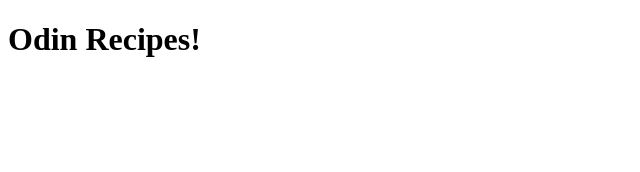
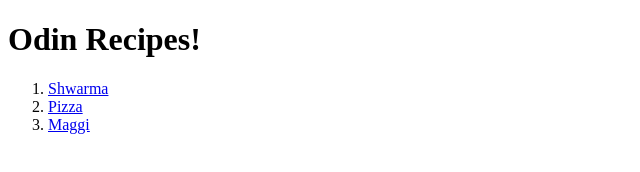
Before and after one commit to xplozion15/odin-recipes, a plain HTML site: page index.html in a window 1280 px wide. Shown: the whole page, without its empty margins (0-640 px from the left). Drawn offline with Linux system fonts and the light colour scheme.

Commit message:
add hyperlinks for the recipe page

```diff
--- a/index.html
+++ b/index.html
@@ -7,6 +7,11 @@
 </head>
 <body>
     <h1>Odin Recipes!</h1>
+    <ol>
+        <li><a href="recipes/shwarma.html">Shwarma</a></li>
+        <li><a href="recipes/pizza.html">Pizza</a></li>
+        <li><a href="recipes/maggi.html">Maggi</a></li>
+    </ol>
 
 </body>
 </html>
```
